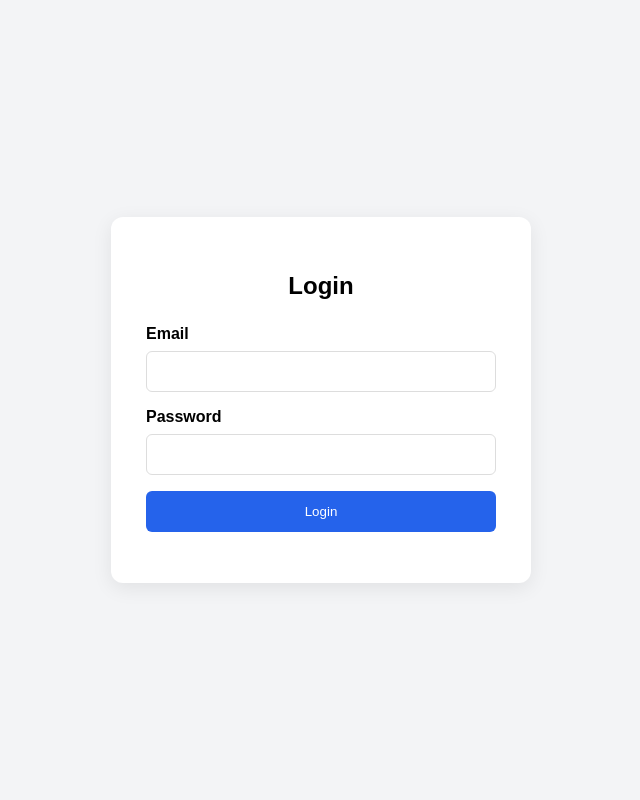
After one commit to omarehab1234/TrackSynk, a Spring Boot app: page /login in a window 1280 px wide. The commit adds this page. Shown: the whole page, without its empty margins (319-959 px from the left). Run offline with Spring Boot 4, Linux system fonts and the light colour scheme; some of the project's set-up classes (security, data sources, template engines, error pages and the like) are left out, and stand-ins take their place.

Commit message:
login.html

```diff
--- a/src/main/java/com/yourapp/controller/PageController.java
+++ b/src/main/java/com/yourapp/controller/PageController.java
@@ -11,4 +11,11 @@ public class PageController {
     public String registerPage() {
         return "register";
     }
+
+
+    @GetMapping("/login")
+    public String loginPage() {
+        return "login";
+    }
+
 }
--- /dev/null
+++ b/src/main/resources/templates/login.html
@@ -0,0 +1,119 @@
+<!doctype html>
+<html lang="en" xmlns:th="http://www.thymeleaf.org">
+  <head>
+    <meta charset="UTF-8" />
+    <meta name="viewport" content="width=device-width, initial-scale=1.0" />
+    <title>Login</title>
+
+    <meta name="_csrf" th:content="${_csrf.token}" />
+    <meta name="_csrf_header" th:content="${_csrf.headerName}" />
+
+    <style>
+      * { box-sizing: border-box; }
+      body {
+        font-family: Arial, sans-serif;
+        background: #f3f4f6;
+        display: flex;
+        justify-content: center;
+        align-items: center;
+        min-height: 100vh;
+        margin: 0;
+      }
+      .container {
+        background: white;
+        padding: 35px;
+        border-radius: 12px;
+        width: 100%;
+        max-width: 420px;
+        box-shadow: 0 5px 20px rgba(0, 0, 0, 0.08);
+      }
+      h2 { text-align: center; margin-bottom: 25px; }
+      input {
+        width: 100%;
+        padding: 12px;
+        margin: 8px 0 16px;
+        border: 1px solid #ddd;
+        border-radius: 6px;
+      }
+      label { font-weight: bold; }
+      button {
+        width: 100%;
+        padding: 13px;
+        background: #2563eb;
+        color: white;
+        border: none;
+        border-radius: 6px;
+        cursor: pointer;
+      }
+      button:hover { background: #1d4ed8; }
+      #message { margin-top: 15px; text-align: center; }
+    </style>
+  </head>
+
+  <body>
+    <div class="container">
+      <h2>Login</h2>
+
+      <form id="loginForm">
+        <label>Email</label>
+        <input type="email" id="email" required />
+
+        <label>Password</label>
+        <input type="password" id="password" required />
+
+        <button type="submit">Login</button>
+      </form>
+
+      <p id="message"></p>
+    </div>
+
+    <script>
+      const form = document.getElementById("loginForm");
+      const message = document.getElementById("message");
+
+      // Message shown when coming from the register page
+      if (new URLSearchParams(window.location.search).get("registered")) {
+        message.style.color = "green";
+        message.textContent = "Account created. Please log in.";
+      }
+
+      form.addEventListener("submit", async function (event) {
+        event.preventDefault();
+
+        const request = {
+          email: document.getElementById("email").value,
+          password: document.getElementById("password").value,
+        };
+
+        const csrfToken = document.querySelector('meta[name="_csrf"]').content;
+        const csrfHeader = document.querySelector('meta[name="_csrf_header"]').content;
+
+        try {
+          const response = await fetch("/api/users/login", {
+            method: "POST",
+            headers: {
+              "Content-Type": "application/json",
+              [csrfHeader]: csrfToken,
+            },
+            body: JSON.stringify(request),
+          });
+
+          if (response.ok) {
+            const data = await response.json();
+            localStorage.setItem("token", data.token);
+            message.style.color = "green";
+            message.textContent = "Login successful!";
+            window.location.href = "/companies/choose";
+          } else {
+            const error = await response.text();
+            message.style.color = "red";
+            message.textContent = error || "Invalid email or password.";
+          }
+        } catch (error) {
+          message.style.color = "red";
+          message.textContent = "Could not connect to the server.";
+        }
+      });
+    </script>
+  </body>
+</html>
--- a/src/main/resources/templates/register.html
+++ b/src/main/resources/templates/register.html
@@ -126,7 +126,7 @@
           if (response.ok) {
             message.style.color = "green";
             message.textContent = "Registration successful!";
-            form.reset();
+            window.location.href = "/login?registered=true";
           } else {
             const error = await response.text();
             message.style.color = "red";
```
